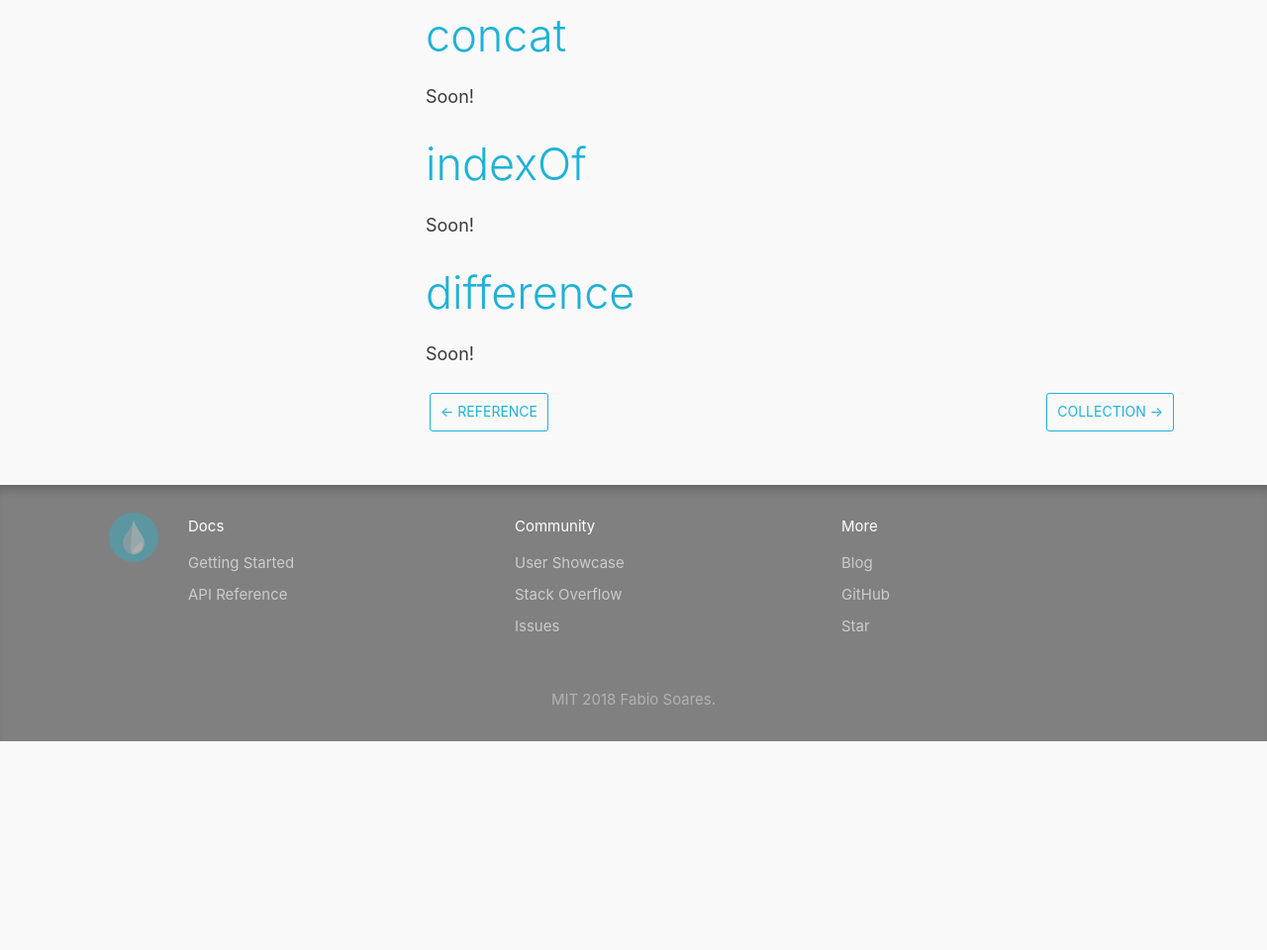
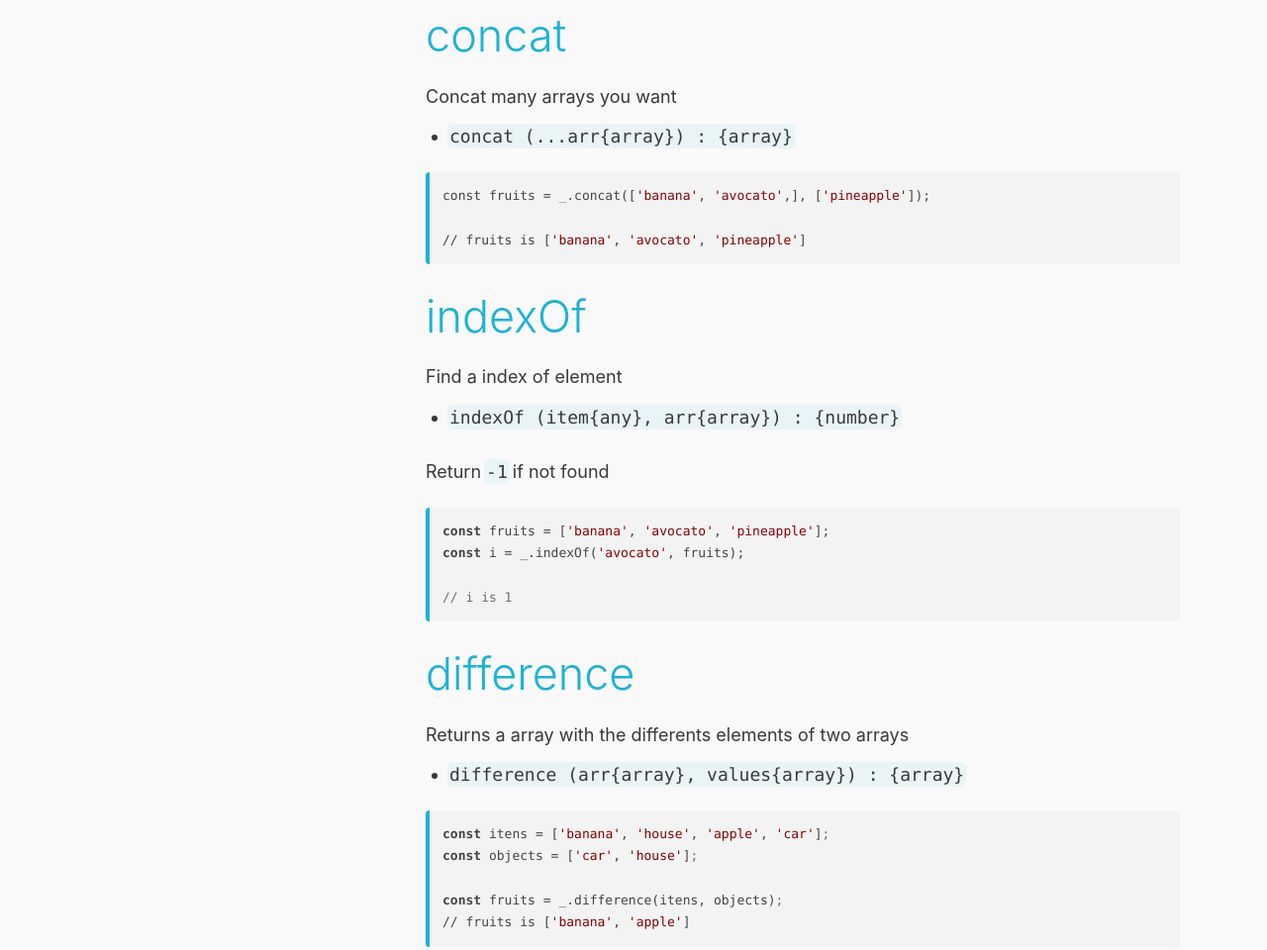
Before and after one commit to fabioars/underwater, a plain HTML site: page docs/array.html in a window 1280 px wide. Shown: the part 2390-3350 px from the top of the page at 99% size. Before the commit the page ends 3139 px from the top, so only its background shows below. Drawn offline with nearby package versions, Linux system fonts and the light colour scheme.

Commit message:
Deploy website
Deploy website version based on cf665e64b51311d244e154e01373d52c699b4dc5

```diff
--- a/docs/array.html
+++ b/docs/array.html
@@ -76,9 +76,34 @@ const newFruits = _.findAndReplace(fruits, <span class="hljs-symbol">'apple</spa
 // newFruits <span class="hljs-keyword">is</span> [<span class="hljs-symbol">'banana</span>', <span class="hljs-symbol">'avocato</span>', <span class="hljs-symbol">'apple</span>']
 </code></pre>
 <h1><a class="anchor" aria-hidden="true" name="concat"></a><a href="#concat" aria-hidden="true" class="hash-link" ><svg aria-hidden="true" height="16" version="1.1" viewBox="0 0 16 16" width="16"><path fill-rule="evenodd" d="M4 9h1v1H4c-1.5 0-3-1.69-3-3.5S2.55 3 4 3h4c1.45 0 3 1.69 3 3.5 0 1.41-.91 2.72-2 3.25V8.59c.58-.45 1-1.27 1-2.09C10 5.22 8.98 4 8 4H4c-.98 0-2 1.22-2 2.5S3 9 4 9zm9-3h-1v1h1c1 0 2 1.22 2 2.5S13.98 12 13 12H9c-.98 0-2-1.22-2-2.5 0-.83.42-1.64 1-2.09V6.25c-1.09.53-2 1.84-2 3.25C6 11.31 7.55 13 9 13h4c1.45 0 3-1.69 3-3.5S14.5 6 13 6z"></path></svg></a>concat</h1>
-<p>Soon!</p>
+<p>Concat many arrays you want</p>
+<ul>
+<li><code>concat (...arr{array}) : {array}</code></li>
+</ul>
+<pre><code class="hljs">const fruits = <span class="hljs-symbol">_</span>.concat([<span class="hljs-string">'banana'</span>, <span class="hljs-string">'avocato'</span>,], [<span class="hljs-string">'pineapple'</span>]);
+
+// fruits is [<span class="hljs-string">'banana'</span>, <span class="hljs-string">'avocato'</span>, <span class="hljs-string">'pineapple'</span>]
+</code></pre>
 <h1><a class="anchor" aria-hidden="true" name="indexof"></a><a href="#indexof" aria-hidden="true" class="hash-link" ><svg aria-hidden="true" height="16" version="1.1" viewBox="0 0 16 16" width="16"><path fill-rule="evenodd" d="M4 9h1v1H4c-1.5 0-3-1.69-3-3.5S2.55 3 4 3h4c1.45 0 3 1.69 3 3.5 0 1.41-.91 2.72-2 3.25V8.59c.58-.45 1-1.27 1-2.09C10 5.22 8.98 4 8 4H4c-.98 0-2 1.22-2 2.5S3 9 4 9zm9-3h-1v1h1c1 0 2 1.22 2 2.5S13.98 12 13 12H9c-.98 0-2-1.22-2-2.5 0-.83.42-1.64 1-2.09V6.25c-1.09.53-2 1.84-2 3.25C6 11.31 7.55 13 9 13h4c1.45 0 3-1.69 3-3.5S14.5 6 13 6z"></path></svg></a>indexOf</h1>
-<p>Soon!</p>
+<p>Find a index of element</p>
+<ul>
+<li><code>indexOf (item{any}, arr{array}) : {number}</code></li>
+</ul>
+<p>Return <code>-1</code> if not found</p>
+<pre><code class="hljs"><span class="hljs-keyword">const</span> fruits = [<span class="hljs-string">'banana'</span>, <span class="hljs-string">'avocato'</span>, <span class="hljs-string">'pineapple'</span>];
+<span class="hljs-keyword">const</span> i = _.indexOf(<span class="hljs-string">'avocato'</span>, fruits);
+
+<span class="hljs-comment">// i is 1</span>
+</code></pre>
 <h1><a class="anchor" aria-hidden="true" name="difference"></a><a href="#difference" aria-hidden="true" class="hash-link" ><svg aria-hidden="true" height="16" version="1.1" viewBox="0 0 16 16" width="16"><path fill-rule="evenodd" d="M4 9h1v1H4c-1.5 0-3-1.69-3-3.5S2.55 3 4 3h4c1.45 0 3 1.69 3 3.5 0 1.41-.91 2.72-2 3.25V8.59c.58-.45 1-1.27 1-2.09C10 5.22 8.98 4 8 4H4c-.98 0-2 1.22-2 2.5S3 9 4 9zm9-3h-1v1h1c1 0 2 1.22 2 2.5S13.98 12 13 12H9c-.98 0-2-1.22-2-2.5 0-.83.42-1.64 1-2.09V6.25c-1.09.53-2 1.84-2 3.25C6 11.31 7.55 13 9 13h4c1.45 0 3-1.69 3-3.5S14.5 6 13 6z"></path></svg></a>difference</h1>
-<p>Soon!</p>
+<p>Returns a array with the differents elements of two arrays</p>
+<ul>
+<li><code>difference (arr{array}, values{array}) : {array}</code></li>
+</ul>
+<pre><code class="hljs"><span class="hljs-keyword">const</span> itens = [<span class="hljs-string">'banana'</span>, <span class="hljs-string">'house'</span>, <span class="hljs-string">'apple'</span>, <span class="hljs-string">'car'</span>]<span class="hljs-comment">;</span>
+<span class="hljs-keyword">const</span> objects = [<span class="hljs-string">'car'</span>, <span class="hljs-string">'house'</span>]<span class="hljs-comment">;</span>
+
+<span class="hljs-keyword">const</span> fruits = _.difference(itens, objects)<span class="hljs-comment">;</span>
+// fruits is [<span class="hljs-string">'banana'</span>, <span class="hljs-string">'apple'</span>]
+</code></pre>
 </span></div></article></div><div class="docs-prevnext"><a class="docs-prev button" href="api.html">← Reference</a><a class="docs-next button" href="collection.html">Collection →</a></div></div></div></div><footer class="nav-footer" id="footer"><section class="sitemap"><a href="/underwater/" class="nav-home"><img src="/underwater/img/drop.svg" alt="Underwater" width="66" height="58"/></a><div><h5>Docs</h5><a href="/underwater/docs/en/getting-started.html">Getting Started</a><a href="/underwater/docs/en/api.html">API Reference</a></div><div><h5>Community</h5><a href="/underwater/en/users.html">User Showcase</a><a href="http://stackoverflow.com/questions/tagged/" target="_blank">Stack Overflow</a><a href="https://github.com/fabioars/underwater/issues">Issues</a></div><div><h5>More</h5><a href="/underwater/blog">Blog</a><a href="https://github.com/fabioars/underwater">GitHub</a><a class="github-button" href="https://github.com/fabioars/underwater" data-icon="octicon-star" data-count-href="/facebook/docusaurus/stargazers" data-show-count="true" data-count-aria-label="# stargazers on GitHub" aria-label="Star this project on GitHub">Star</a></div></section><section class="copyright">MIT 2018 Fabio Soares.</section></footer></div></body></html>
```
